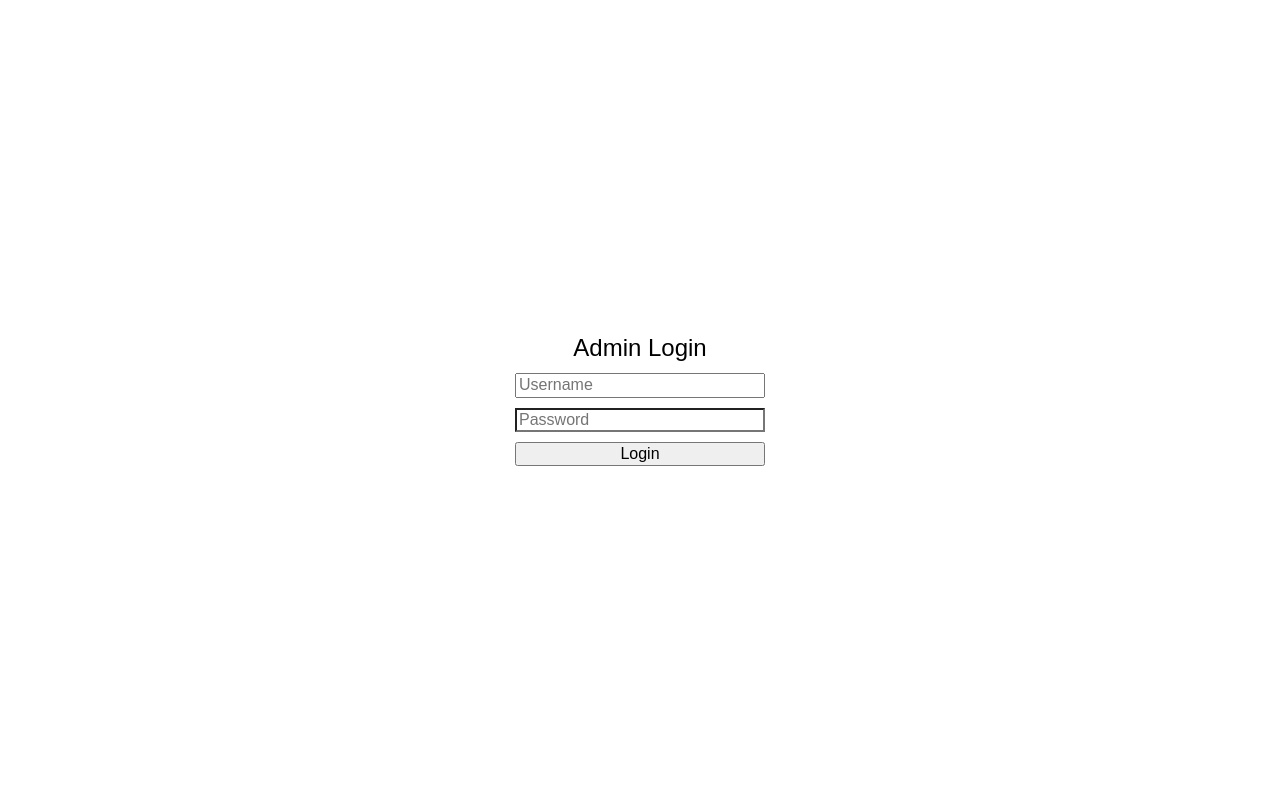
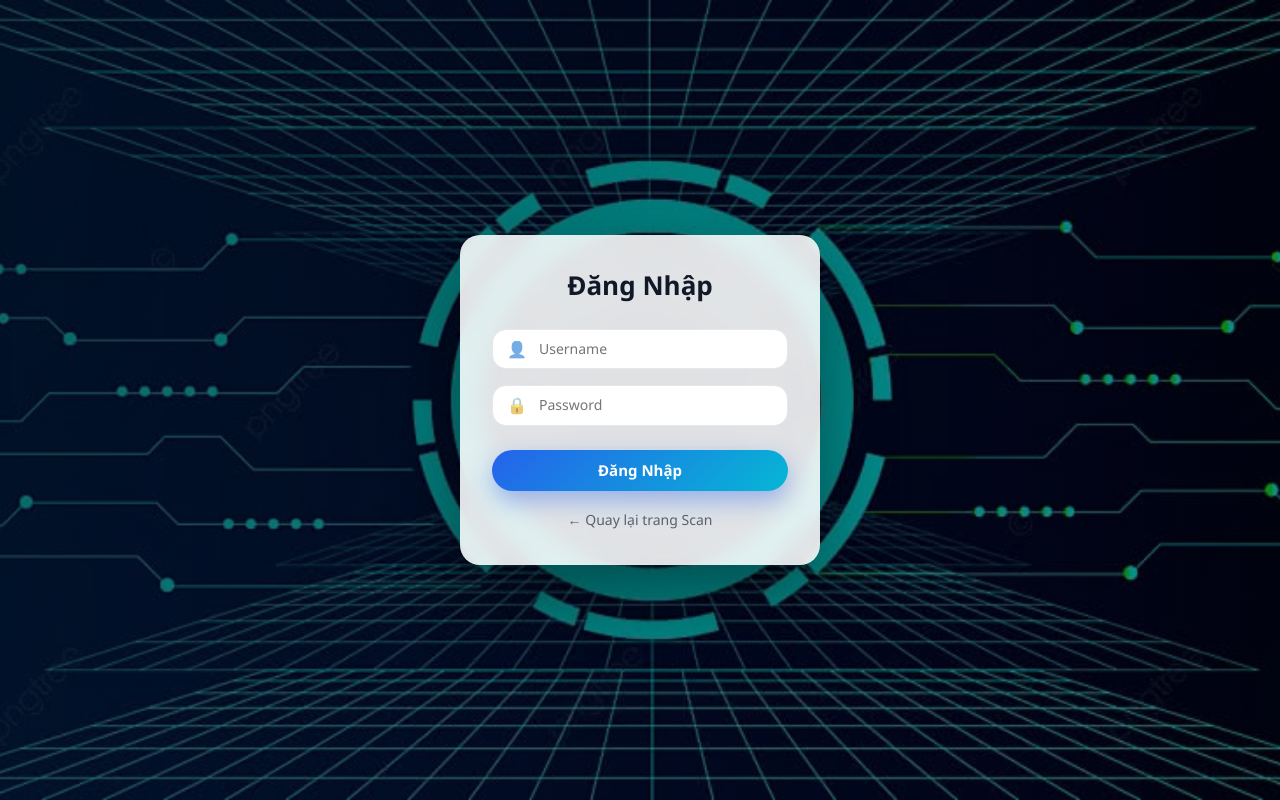
Before and after one commit to quachNe/face-attendance, a React (Vite) app: page /login in a window 1280 px wide. Built offline with nearby package versions, Linux system fonts and the light colour scheme.

Commit message:
Update dashboard, login, scan and components

```diff
--- /dev/null
+++ b/components/rightbar.jsx
@@ -0,0 +1,49 @@
+import React from "react";
+
+const Rightbar = () => {
+  return (
+    <div style={styles.container}>
+      <h1>Admin Dashboard</h1>
+
+      <div style={styles.cards}>
+        <div style={styles.card}>
+          <h3>👥 Tổng nhân viên</h3>
+          <p style={styles.number}>25</p>
+        </div>
+
+        <div style={styles.card}>
+          <h3>📸 Điểm danh hôm nay</h3>
+          <p style={styles.number}>18</p>
+        </div>
+      </div>
+    </div>
+  );
+};
+
+const styles = {
+  container: {
+    padding: 32,
+    flex: 1,
+    background: "#f1f5f9",
+    minHeight: "100vh",
+  },
+  cards: {
+    display: "flex",
+    gap: 20,
+    marginTop: 24,
+  },
+  card: {
+    background: "#fff",
+    borderRadius: 16,
+    padding: 24,
+    width: 220,
+    boxShadow: "0 10px 30px rgba(0,0,0,0.1)",
+  },
+  number: {
+    fontSize: 32,
+    fontWeight: 700,
+    marginTop: 10,
+  },
+};
+
+export default Rightbar;
--- /dev/null
+++ b/components/sidebar.jsx
@@ -0,0 +1,62 @@
+import React from "react";
+import { useNavigate } from "react-router-dom";
+
+const Sidebar = () => {
+  const navigate = useNavigate();
+
+  const handleLogout = () => {
+    localStorage.removeItem("isAuth"); // xoá đăng nhập
+    navigate("/login");
+  };
+
+  return (
+    <div style={styles.sidebar}>
+      <h2 style={styles.logo}>ATTENDANCE</h2> {/* Logo công ty */}
+
+      <div style={styles.menuItem}>Nhân Viên</div> {/* Menu items */}
+      <div style={styles.menuItem}>Lịch Sử Điểm Danh</div>{/* Menu items */}
+      <div style={styles.menuItem}>Thống Kê</div>{/* Menu items */}
+      <div style={styles.menuItem}>Cài Đặt</div>{/* Menu items */}
+
+      {/* đẩy logout xuống đáy */}
+      <div style={{ flex: 1 }} />
+
+      <button style={styles.logoutBtn} onClick={handleLogout}>
+        Đăng Xuất
+      </button>
+    </div>
+  );
+};
+
+const styles = {
+  sidebar: {
+    width: 220,
+    background: "#0b1220",
+    color: "#c7d2fe",
+    padding: 24,
+    display: "flex",
+    flexDirection: "column",
+  },
+  logo: {
+    marginBottom: 30,
+    color: "#38bdf8",
+    letterSpacing: 1,
+    fontSize: 20,
+  },
+  menuItem: {
+    padding: "12px 0",
+    cursor: "pointer",
+    opacity: 0.85,
+  },
+  logoutBtn: {
+    background: "#ef4444",
+    border: "none",
+    borderRadius: 10,
+    padding: "10px",
+    color: "#fff",
+    cursor: "pointer",
+    fontWeight: 600,
+  },
+};
+
+export default Sidebar;
--- a/src/pages/login.jsx
+++ b/src/pages/login.jsx
@@ -1,41 +1,172 @@
 import React from "react";
 import { useNavigate } from "react-router-dom";
+import backgroundImg from "../assets/background.jpg";
 
 const Login = () => {
   const navigate = useNavigate();
 
   const handleLogin = (e) => {
     e.preventDefault();
-    // demo đăng nhập
-    navigate("/dashboard");
+    navigate("/dashboard"); // demo
   };
 
   return (
-    <div style={styles.container}>
-      <h2>Admin Login</h2>
+    <div style={styles.wrapper}>
+      {/* BACKGROUND */}
+      <div
+        style={{
+          ...styles.background,
+          backgroundImage: `url(${backgroundImg})`,
+        }}
+      />
 
-      <form onSubmit={handleLogin} style={styles.form}>
-        <input placeholder="Username" required />
-        <input type="password" placeholder="Password" required />
-        <button type="submit">Login</button>
-      </form>
+      {/* OVERLAY */}
+      <div style={styles.overlay} />
+
+      {/* LOGIN CARD */}
+      <div style={styles.card}>
+        <h2 style={styles.title}>Đăng Nhập</h2>
+        <p style={styles.subtitle}>{/* Face Attendance System */}</p>
+
+        <form onSubmit={handleLogin} style={styles.form}>
+          <div style={styles.inputBox}>
+            <span style={styles.icon}>👤</span>
+            <input
+              type="text"
+              placeholder="Username"
+              required
+              style={styles.input}
+            />
+          </div>
+
+          <div style={styles.inputBox}>
+            <span style={styles.icon}>🔒</span>
+            <input
+              type="password"
+              placeholder="Password"
+              required
+              style={styles.input}
+            />
+          </div>
+
+          <button type="submit" style={styles.loginBtn}>
+            Đăng Nhập
+          </button>
+
+          <button
+            type="button"
+            onClick={() => navigate("/scan")}
+            style={styles.backBtn}
+          >
+            ← Quay lại trang Scan
+          </button>
+        </form>
+      </div>
     </div>
   );
 };
 
 const styles = {
-  container: {
+  wrapper: {
     height: "100vh",
-    display: "flex",
-    flexDirection: "column",
-    justifyContent: "center",
-    alignItems: "center",
+    width: "100%",
+    position: "relative",
+    fontFamily: "Segoe UI, sans-serif",
   },
+
+  background: {
+    position: "absolute",
+    inset: 0,
+    backgroundSize: "cover",
+    backgroundPosition: "center",
+  },
+
+  overlay: {
+    position: "absolute",
+    inset: 0,
+    background:
+      "linear-gradient(120deg, rgba(0,0,0,0.6), rgba(0,0,0,0.4))",
+  },
+
+  card: {
+    position: "relative",
+    zIndex: 2,
+    width: 360,
+    padding: "36px 32px",
+    margin: "auto",
+    top: "50%",
+    transform: "translateY(-50%)",
+    background: "rgba(255,255,255,0.88)",
+    borderRadius: 20,
+    boxShadow: "0 30px 70px rgba(0,0,0,0.4)",
+    backdropFilter: "blur(10px)",
+    textAlign: "center",
+  },
+
+  title: {
+    fontSize: 26,
+    fontWeight: 700,
+    color: "#111827",
+    marginBottom: 4,
+  },
+
+  subtitle: {
+    fontSize: 13,
+    color: "#6b7280",
+    marginBottom: 28,
+    letterSpacing: 0.5,
+  },
+
   form: {
     display: "flex",
     flexDirection: "column",
-    gap: 10,
-    width: 250,
+    gap: 16,
+  },
+
+  inputBox: {
+    display: "flex",
+    alignItems: "center",
+    background: "#fff",
+    borderRadius: 14,
+    padding: "10px 14px",
+    border: "1px solid #e5e7eb",
+  },
+
+  icon: {
+    marginRight: 10,
+    fontSize: 16,
+    opacity: 0.6,
+  },
+
+  input: {
+    border: "none",
+    outline: "none",
+    fontSize: 14,
+    width: "100%",
+  },
+
+  loginBtn: {
+    marginTop: 8,
+    padding: "12px",
+    borderRadius: 30,
+    border: "none",
+    background:
+      "linear-gradient(135deg, #2563eb, #06b6d4)",
+    color: "#fff",
+    fontWeight: 600,
+    fontSize: 15,
+    cursor: "pointer",
+    boxShadow: "0 10px 25px rgba(37,99,235,0.4)",
+  },
+
+  backBtn: {
+    marginTop: 4,
+    background: "transparent",
+    border: "none",
+    color: "#374151",
+    fontSize: 14,
+    cursor: "pointer",
+    opacity: 0.8,
   },
 };
 
--- a/src/pages/scan.jsx
+++ b/src/pages/scan.jsx
@@ -1,47 +1,65 @@
 import React, { useEffect, useRef, useState } from "react";
 import Webcam from "react-webcam";
 import { useNavigate } from "react-router-dom";
+import backgroundImg from "../assets/background.jpg";
 
 const Scan = () => {
   const webcamRef = useRef(null);
   const navigate = useNavigate();
 
   const [time, setTime] = useState(new Date());
+  const [loading, setLoading] = useState(false);
   const [success, setSuccess] = useState(false);
+  const [capturedImage, setCapturedImage] = useState(null);
 
-  // ⏱ cập nhật thời gian mỗi giây
+  // ⏱ cập nhật thời gian
   useEffect(() => {
     const timer = setInterval(() => setTime(new Date()), 1000);
     return () => clearInterval(timer);
   }, []);
 
   const videoConstraints = {
-    width: 400,
-    height: 400,
+    width: 420,
+    height: 420,
     facingMode: "user",
   };
 
+  // 👉 QUÉT KHUÔN MẶT
   const handleScan = () => {
+    if (loading || success) return;
+
+    setLoading(true);
+
+    // Giả lập thời gian AI xử lý
+    setTimeout(() => {
       const imageSrc = webcamRef.current.getScreenshot();
-    console.log("Face image:", imageSrc);
 
-    // DEMO: giả lập nhận diện thành công
+      setCapturedImage(imageSrc);
       setSuccess(true);
+      setLoading(false);
+
+      // SAU KHI ĐIỂM DANH XONG → RESET
+      setTimeout(() => {
+        setSuccess(false);
+        setCapturedImage(null);
+      }, 4000); // hiển thị kết quả 4 giây
+
+    }, 1500);
   };
 
   return (
-    <div style={{ height: "100vh", background: "#000" }}>
+    <div style={{ height: "100vh", fontFamily: "Segoe UI, sans-serif" }}>
       {/* HEADER */}
       <div
         style={{
           height: 60,
-          background: "#111",
-          color: "#0ff",
+          background: "rgba(0,0,0,0.85)",
+          backdropFilter: "blur(10px)",
+          color: "#00ffff",
           display: "flex",
           justifyContent: "space-between",
           alignItems: "center",
-          padding: "0 24px",
-          fontSize: 16,
+          padding: "0 32px",
         }}
       >
         <div>
@@ -54,32 +72,69 @@ const Scan = () => {
           | {time.toLocaleTimeString()}
         </div>
 
-        <button onClick={() => navigate("/login")}>Admin Login</button>
+        <button
+          onClick={() => navigate("/login")}
+          style={{
+            background: "transparent",
+            border: "1px solid #00ffff",
+            color: "#00ffff",
+            padding: "6px 18px",
+            borderRadius: 20,
+            cursor: "pointer",
+          }}
+        >
+          Admin Login
+        </button>
       </div>
 
       {/* BODY */}
       <div
         style={{
           height: "calc(100vh - 60px)",
-          backgroundImage:
-            "url('https://images.unsplash.com/photo-1518770660439-4636190af475')",
+          backgroundImage: `url(${backgroundImg})`,
           backgroundSize: "cover",
           backgroundPosition: "center",
+          position: "relative",
           display: "flex",
           alignItems: "center",
           justifyContent: "center",
-          gap: 40,
+          gap: 70,
         }}
       >
-        {/* KHUNG QUÉT */}
-        <div style={{ textAlign: "center" }}>
+        {/* OVERLAY */}
         <div
           style={{
-              width: 400,
-              height: 400,
-              border: "4px solid #00ffff",
+            position: "absolute",
+            inset: 0,
+            background: "rgba(0,0,0,0.65)",
+          }}
+        />
+
+        {/* KHU VỰC QUÉT */}
+        <div style={{ zIndex: 1, textAlign: "center" }}>
+          <h2 style={{ color: "#00ffff", marginBottom: 16 }}>
+            Hệ Thống Điểm Danh Bằng Nhận Diện Khuôn Mặt
+          </h2>
+
+          <div
+            style={{
+              width: 440,
+              height: 440,
+              borderRadius: "50%",
+              padding: 6,
+              background:
+                "linear-gradient(135deg, #00ffff, #00ff99, #0066ff)",
+              boxShadow: "0 0 45px rgba(0,255,255,0.6)",
+              position: "relative",
+            }}
+          >
+            <div
+              style={{
+                width: "100%",
+                height: "100%",
                 borderRadius: "50%",
                 overflow: "hidden",
+                background: "#000",
               }}
             >
               <Webcam
@@ -87,48 +142,106 @@ const Scan = () => {
                 audio={false}
                 screenshotFormat="image/jpeg"
                 videoConstraints={videoConstraints}
-              style={{ width: "100%", height: "100%", objectFit: "cover" }}
+                style={{
+                  width: "100%",
+                  height: "100%",
+                  objectFit: "cover",
+                }}
               />
+            </div>
+
+            {/* Scan line */}
+            {loading && (
+              <div
+                style={{
+                  position: "absolute",
+                  left: 0,
+                  right: 0,
+                  height: 2,
+                  background: "#00ffff",
+                  boxShadow: "0 0 10px #00ffff",
+                  animation: "scan 1.2s linear infinite",
+                }}
+              />
+            )}
           </div>
 
           <button
             onClick={handleScan}
-            style={{ marginTop: 16, padding: "8px 20px" }}
+            disabled={loading || success}
+            style={{
+              marginTop: 24,
+              padding: "14px 40px",
+              fontSize: 16,
+              fontWeight: 600,
+              borderRadius: 30,
+              border: "none",
+              cursor: loading || success ? "not-allowed" : "pointer",
+              background:
+                loading || success
+                  ? "#555"
+                  : "linear-gradient(135deg, #00ffff, #00ff99)",
+              color: "#000",
+              boxShadow: "0 0 20px rgba(0,255,255,0.6)",
+            }}
           >
-            Quét khuôn mặt
+            {loading
+              ? "Đang nhận diện..."
+              : success
+              ? "Đã Điểm Danh"
+              : "Quét Khuôn Mặt"}
           </button>
         </div>
 
-        {/* THẺ THÔNG TIN */}
+        {/* THẺ KẾT QUẢ – TỰ BIẾN MẤT */}
         {success && (
           <div
             style={{
-              width: 260,
-              background: "rgba(0,0,0,0.7)",
+              zIndex: 1,
+              width: 300,
+              background: "rgba(255,255,255,0.1)",
+              backdropFilter: "blur(14px)",
               color: "#fff",
-              padding: 16,
-              borderRadius: 12,
-              border: "1px solid #00ffcc",
+              padding: 22,
+              borderRadius: 18,
+              border: "1px solid rgba(0,255,255,0.6)",
+              boxShadow: "0 0 30px rgba(0,255,255,0.35)",
             }}
           >
-            <h3 style={{ color: "#00ffcc" }}>✔ SUCCESS</h3>
+            <h3 style={{ color: "#00ffcc", marginBottom: 12 }}>
+              Điểm Danh Thành Công
+            </h3>
 
+            {capturedImage && (
               <img
-              src="https://randomuser.me/api/portraits/women/44.jpg"
-              alt="avatar"
+                src={capturedImage}
+                alt="Captured Face"
                 style={{
                   width: "100%",
-                borderRadius: 8,
-                marginBottom: 8,
+                  borderRadius: 12,
+                  marginBottom: 12,
+                  border: "2px solid #00ffcc",
                 }}
               />
+            )}
 
             <p><b>Nguyễn Văn A</b></p>
-            <p>Phòng: IT</p>
-            <p>Check-in: {time.toLocaleTimeString()}</p>
+            <p>Phòng ban: IT</p>
+            <p>Thời gian: {time.toLocaleTimeString()}</p>
           </div>
         )}
       </div>
+
+      {/* Animation */}
+      <style>
+        {`
+          @keyframes scan {
+            0% { top: 10%; }
+            50% { top: 50%; }
+            100% { top: 90%; }
+          }
+        `}
+      </style>
     </div>
   );
 };
```
Also changed, not shown: src/pages/dashboard.jsx (+5 -10 lines), src/assets/background.jpg (added). Lines whose indentation alone changed are shown as unchanged.
